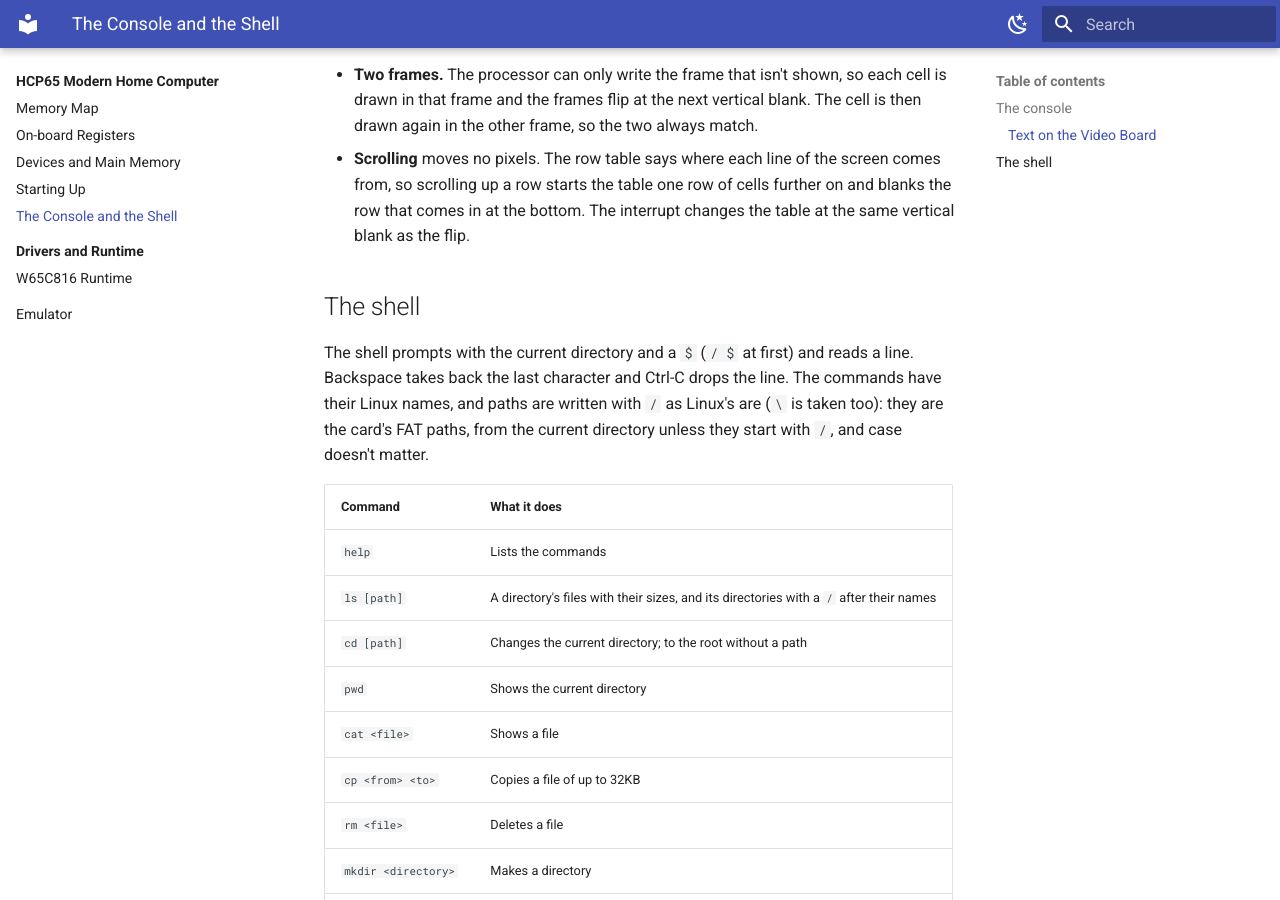
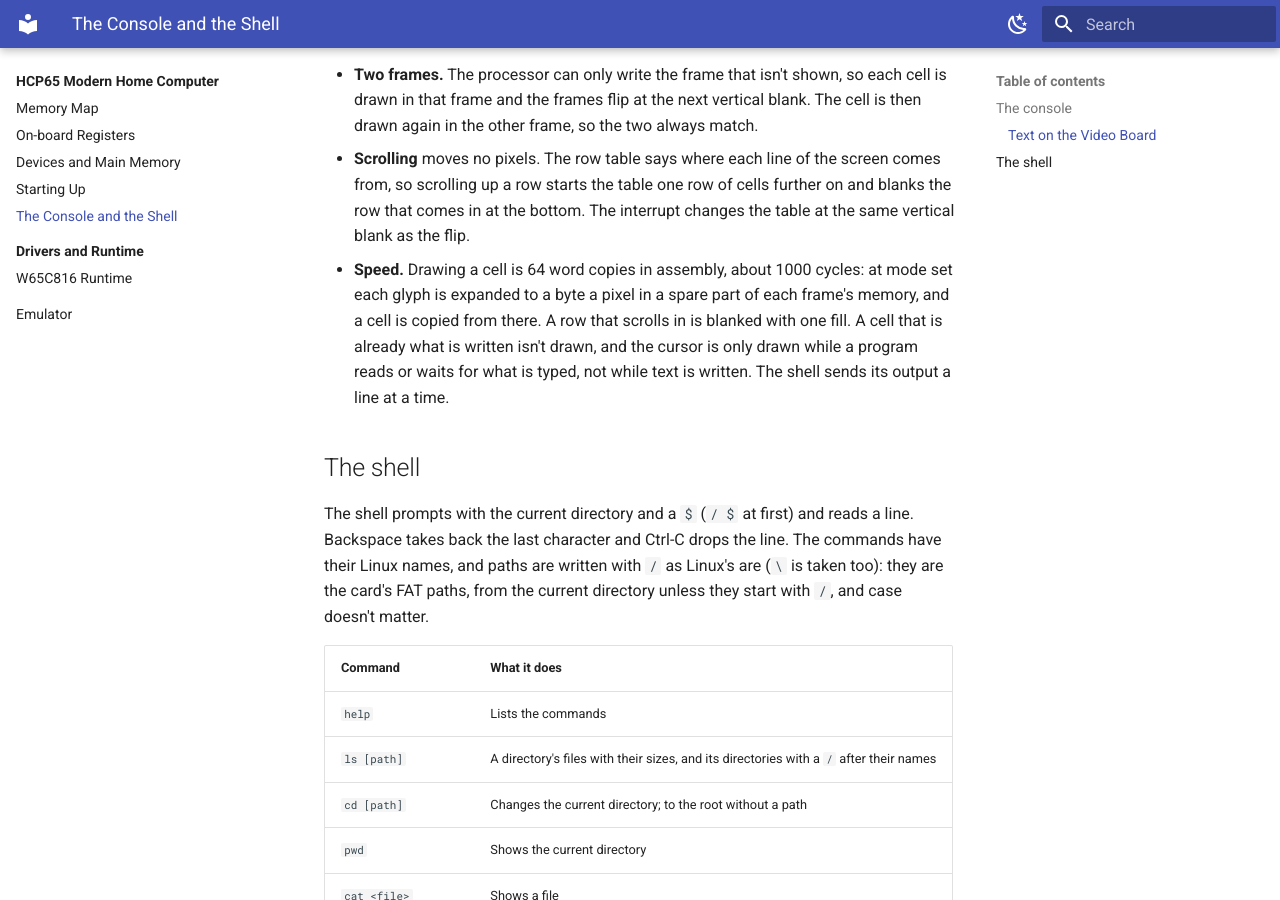
Before and after one commit to andrewpaterson/HCP65, an MkDocs documentation site: the page built from Website/docs/hcp65/console.md, in a window 1280 px wide and 900 px high, scrolled down 1530 px. Built offline with MkDocs 1.6.1 and Material for MkDocs 9.7.7, drawn with Linux system fonts in a browser that asks for light colours; plug-ins that fetch from the network failed and are left out.

Commit message:
Describe the faster text drawing in the console's documentation.

```diff
--- a/Website/docs/hcp65/console.md
+++ b/Website/docs/hcp65/console.md
@@ -55,6 +55,11 @@ from Terminus Font (SIL Open Font License) by `HCP65/Fonts/MakeConsoleFont.py`.
 - **Scrolling** moves no pixels.  The row table says where each line of the screen comes from, so
   scrolling up a row starts the table one row of cells further on and blanks the row that comes in
   at the bottom.  The interrupt changes the table at the same vertical blank as the flip.
+- **Speed.**  Drawing a cell is 64 word copies in assembly, about 1000 cycles: at mode set each
+  glyph is expanded to a byte a pixel in a spare part of each frame's memory, and a cell is copied
+  from there.  A row that scrolls in is blanked with one fill.  A cell that is already what is
+  written isn't drawn, and the cursor is only drawn while a program reads or waits for what is
+  typed, not while text is written.  The shell sends its output a line at a time.
 
 ## The shell
 
```
